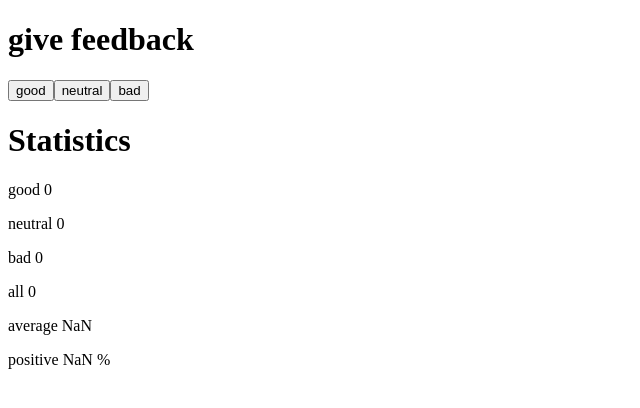
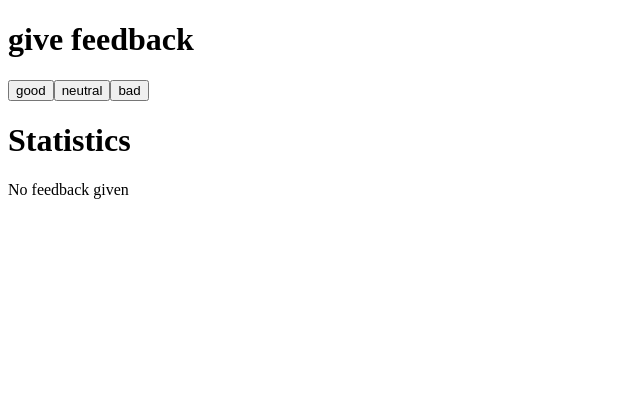
Before and after one commit to c-panagopoulos/fullstackopen, a React (Vite) app in the folder part1/unicafe/: page / in a window 1280 px wide. Shown: the top 408 px of the page, without its empty margins (0-640 px from the left). Built offline with nearby package versions, Linux system fonts and the light colour scheme.

Commit message:
exercise 1.9 complete

```diff
--- a/part1/unicafe/src/App.jsx
+++ b/part1/unicafe/src/App.jsx
@@ -7,17 +7,21 @@ const App = () => {
   const [good, setGood] = useState(0);
   const [neutral, setNeutral] = useState(0);
   const [bad, setBad] = useState(0);
+  const [history, setHistory] = useState (0);
 
 function handleSetGood () {
   setGood(good + 1)
+  setHistory(history + 1)
 }
 
 function handleSetNeutral () {
   setNeutral(neutral + 1)
+  setHistory(history + 1)
 }
 
 function handleSetBad () {
   setBad(bad + 1)
+  setHistory(history + 1)
 }
 
   return (
@@ -32,7 +36,7 @@ function handleSetBad () {
       </div>
       <h1>Statistics</h1>
 
-        <Statistics  good={good} neutral ={neutral} bad={bad} />
+      <Statistics  good={good} neutral ={neutral} bad={bad} history={history}/>
 
     </>
   );
--- a/part1/unicafe/src/Statistics.jsx
+++ b/part1/unicafe/src/Statistics.jsx
@@ -1,4 +1,13 @@
 const Statistics = (props) => {
+
+  if (props.history === 0) {
+    return (
+      <div>
+        <p>No feedback given</p>
+      </div>
+    )
+  }
+
   return (
   <>
     <p>good {props.good}</p>
```
